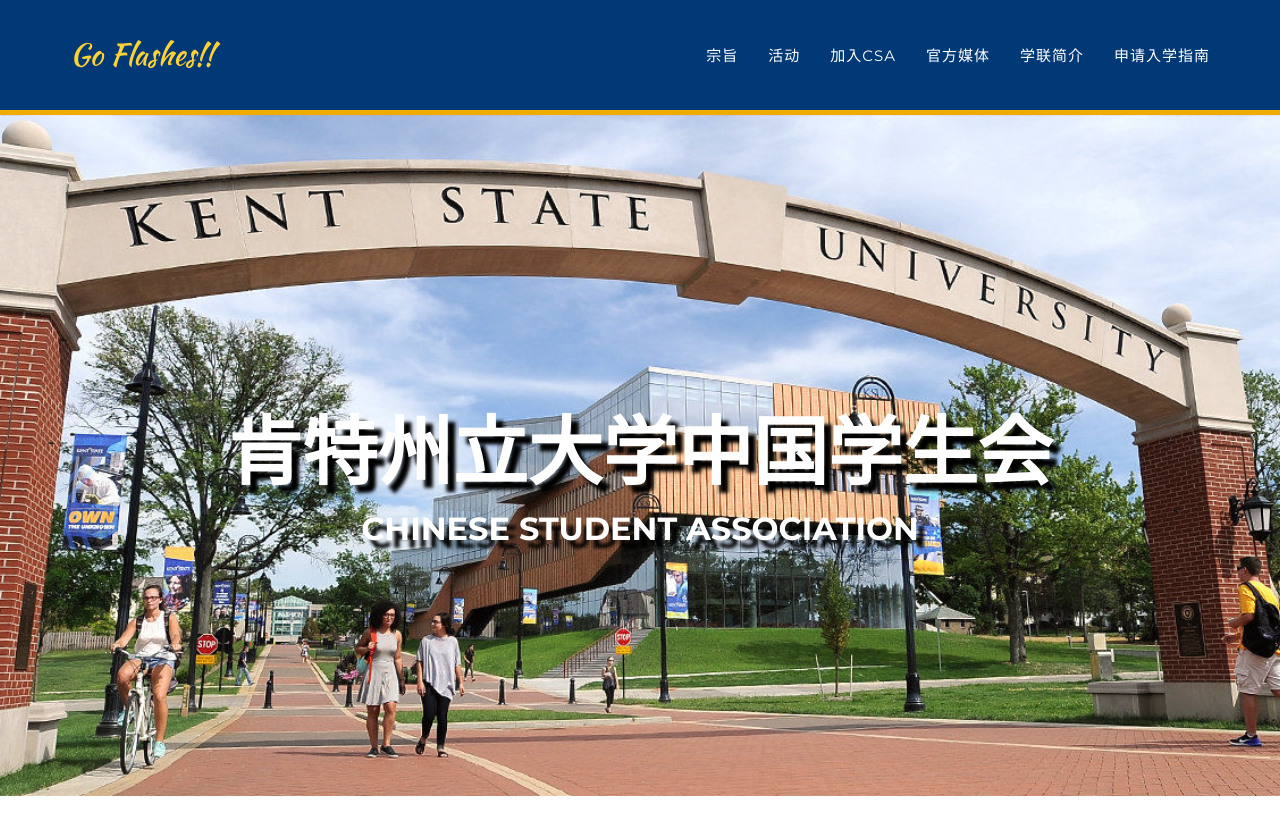
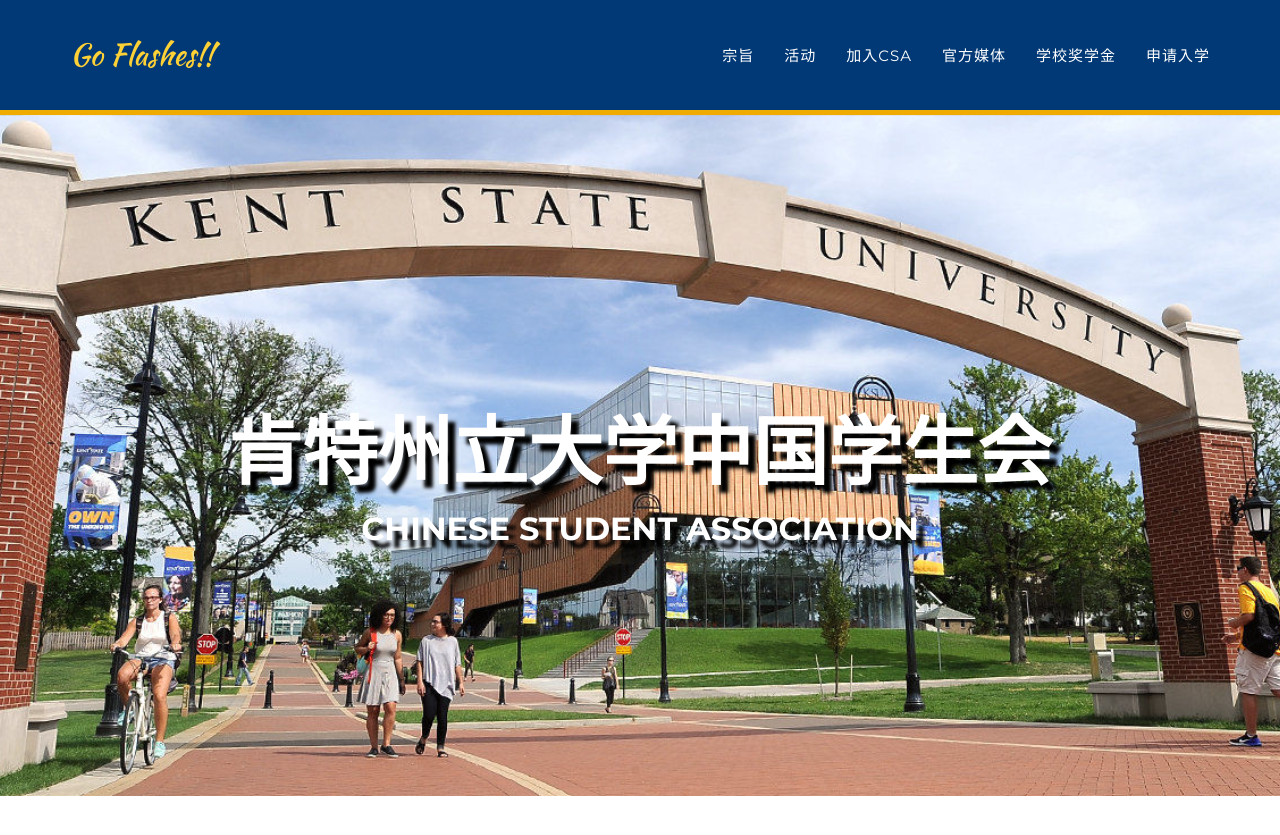
Before and after one commit to csakent/csakent.github.io, a Jekyll site: the page built from index.html, in a window 1280 px wide and 900 px high. Shown: the top 835 px of the window. Built offline with Jekyll 4.4.1, drawn with Linux system fonts in a browser that asks for light colours; some web fonts are replaced.

Commit message:
change header

```diff
--- a/_includes/header.html
+++ b/_includes/header.html
@@ -30,10 +30,10 @@
                         <a class="page-scroll" href="#team">官方媒体</a>
                     </li>
                     <li>
-                        <a class="page-scroll" href="#contact">学联简介</a>
+                        <a class="page-scroll" href="#contact">学校奖学金</a>
                     </li>
                     <li>
-                        <a class="page-scroll" href="https://www.kent.edu/china/apply" target="_blank">申请入学指南</a>
+                        <a class="page-scroll" href="https://www.kent.edu/china/apply" target="_blank">申请入学</a>
                     </li>
                 </ul>
             </div>
```
